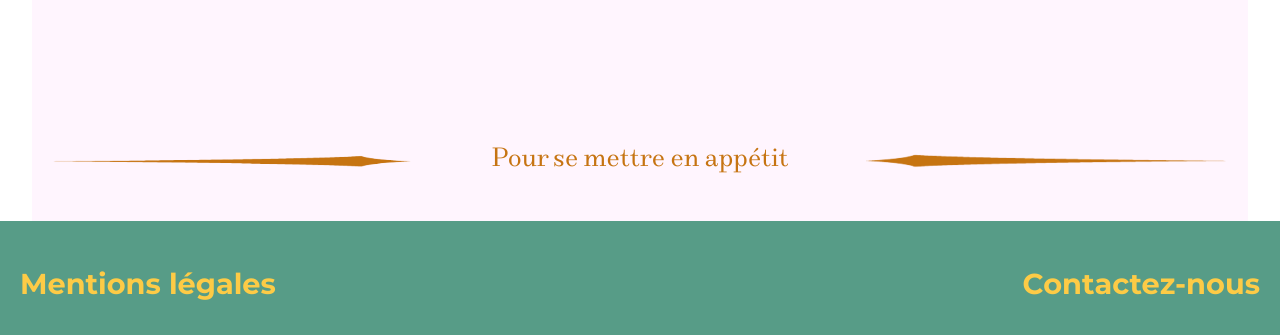
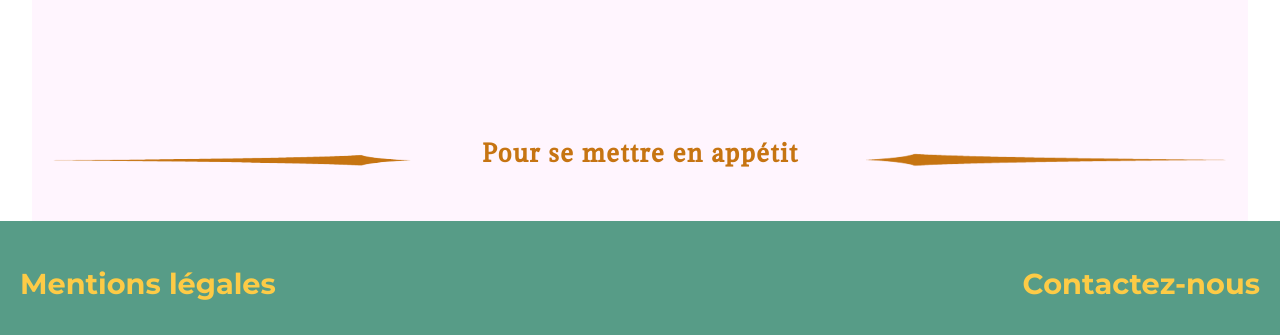
Before and after one commit to AlavaB/ohmyfood, a website: page menu2.html in a window 1280 px wide. Shown: the part 449-784 px from the top of the page. Drawn offline with Linux system fonts and the light colour scheme.

Commit message:
finalisation modification font menu2

```diff
--- a/sass/base/fondations.scss
+++ b/sass/base/fondations.scss
@@ -27,15 +27,6 @@ p
     src: url('../font/SegoePrint-Bold.woff2') format('woff2'),
         url('../font/SegoePrint-Bold.woff') format('woff');
     font-weight: bold;
-    font-style: normal;
-}
-@font-face /*Font "Menu" menu 2*/
-{
-    font-family: 'TT Pubs';
-    src: url('../font/TTPubs-Bold.woff2') format('woff2'),
-         url('../font/TTPubs-Bold.woff') format('woff'),
-         url('../font/TTPubs-Bold.ttf') format('truetype');
-    font-weight: 700;
     font-style: normal;
 }
 @font-face /*Font title menu 1*/
@@ -78,12 +69,11 @@ p
     font-weight: normal;
     font-style: normal;
 }
-@font-face /*Font menu 2*/
+@font-face /*Font "Menu" + menu 2*/
 {
-    font-family: 'TT Pubs medium';
-    src: url('../font/TTPubs-Medium.woff2') format('woff2'),
-        url('../font/TTPubs-Medium.woff') format('woff'),
-        url('../font/TTPubs-Medium.ttf') format('truetype');
-    font-weight: 500;
+    font-family: 'Leo';
+    src: url('../font/Leo.woff2') format('woff2'),
+        url('../font/Leo.woff') format('woff');
+    font-weight: normal;
     font-style: normal;
-  }
+}
--- a/sass/layouts/section.scss
+++ b/sass/layouts/section.scss
@@ -70,7 +70,7 @@
         font-family: $menu2-font;
         font-size: 3em;
         & + p {
-            font-family: 'TT Pubs', Arial, Helvetica, sans-serif;
+            font-family: 'Leo', Arial, Helvetica, sans-serif;
             color: #d8852e;
             font-size: 4em;
             margin-top: 40px;
@@ -273,7 +273,7 @@
         font-size: 1.4em;
         color: #3d1319;
         &--font2 {
-            font-family: 'TT Pubs medium', Arial, Helvetica, sans-serif;
+            font-family: 'Leo', Arial, Helvetica, sans-serif;
             font-size: 1.5em;
         }
         &--backcolor1 {
@@ -298,7 +298,9 @@
     &__enchainement2 {
         flex: 0.8;
         width: 30%;
-        font-size: 1.5em;
+        font-size: 1.4em;
+        font-weight: bold;
+        letter-spacing: 0.04em;
     }
     &__enchainement {
         @include enchainement;
@@ -308,12 +310,15 @@
         margin-bottom: 15px;
         &--starter {
             color: #c67412;
+            height: 40px;
         }
         &--maincourse {
             color: #a56799;
+            height: 40px;
         }
         &--desert {
             color: #6e4ccc;
+            height: 40px;
         }
     }
 }
```
Also changed, not shown: css/style.css, font/TTPubs-Bold.ttf (deleted), font/TTPubs-Bold.woff (deleted), font/TTPubs-Bold.woff2 (deleted), font/TTPubs-Medium.ttf (deleted), font/TTPubs-Medium.woff (deleted), font/TTPubs-Medium.woff2 (deleted), sass/readme.txt (deleted), 1 other file.
